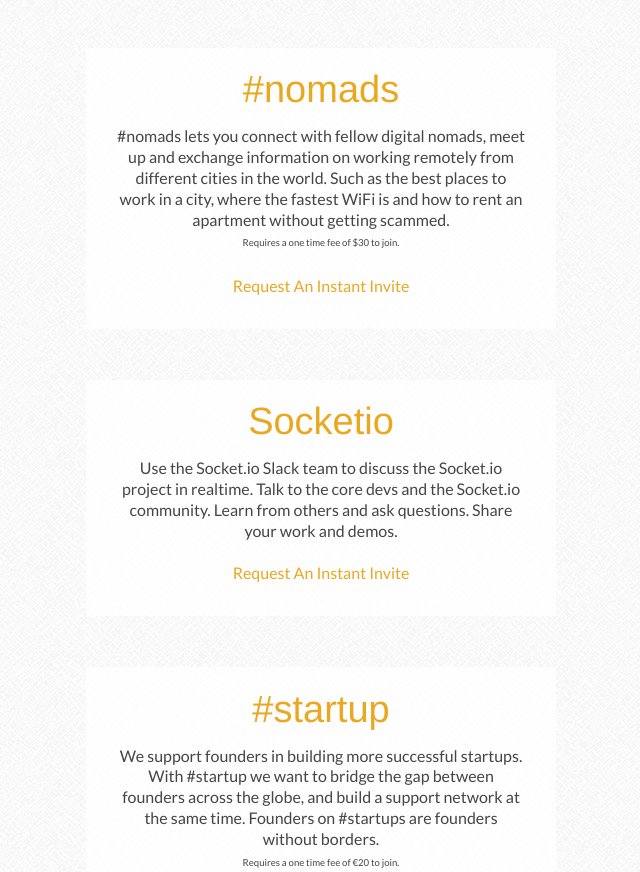
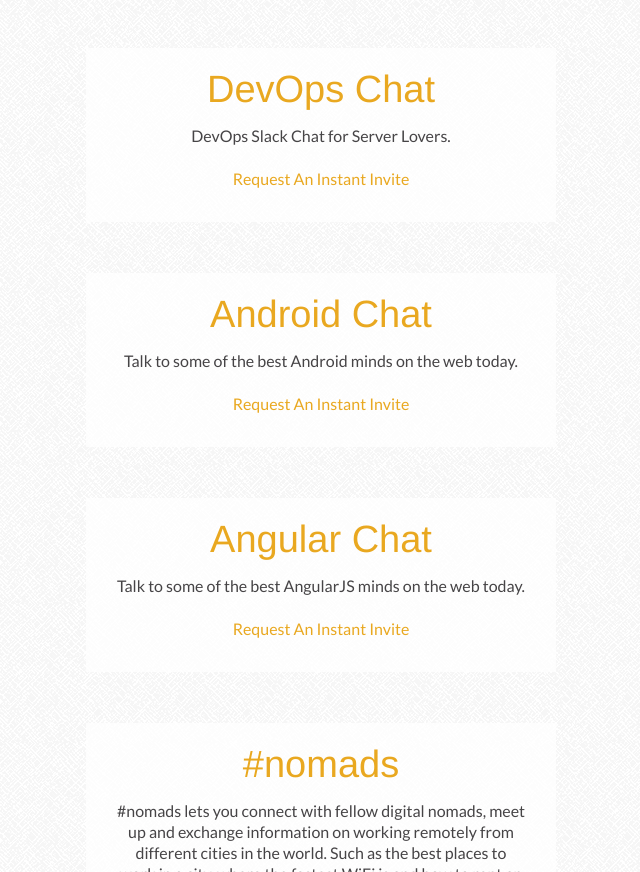
Before and after one commit to chrislentz/slackteams.io, a website: page index.html in a window 1280 px wide. Shown: the part 786-1658 px from the top of the page, without its empty margins (319-959 px from the left). Drawn offline with Linux system fonts and the light colour scheme.

Commit message:
Added AndroidChat, DevOpsChat and AngularChat to go with LaraChat.

```diff
--- a/index.html
+++ b/index.html
@@ -44,6 +44,30 @@
           <h3><a href="http://larachat.co/" target="_blank">Larachat</a></h3>
           <p>Larachat is a Slack Channel devoted to learning about Laravel - a pretty sweet PHP framework.</p>
           <a href="http://larachat.co/apply" target="_blank">Request An Instant Invite</a>
+        </div>
+
+        <!-- DevOpsChat -->
+        <a class="anchor" id="DevOpsChat"></a>
+        <div>
+          <h3><a href="http://devopschat.co/" target="_blank">DevOps Chat</a></h3>
+          <p>DevOps Slack Chat for Server Lovers.</p>
+          <a href="http://devopschat.co/join" target="_blank">Request An Instant Invite</a>
+        </div>
+
+        <!-- AndroidChat -->
+        <a class="anchor" id="AndroidChat"></a>
+        <div>
+          <h3><a href="http://androidchat.co/" target="_blank">Android Chat</a></h3>
+          <p>Talk to some of the best Android minds on the web today.</p>
+          <a href="http://androidchat.co/join" target="_blank">Request An Instant Invite</a>
+        </div>
+
+        <!-- AngularChat -->
+        <a class="anchor" id="AngularChat"></a>
+        <div>
+          <h3><a href="http://angularchat.co/" target="_blank">Angular Chat</a></h3>
+          <p>Talk to some of the best AngularJS minds on the web today.</p>
+          <a href="http://angularchat.co/join" target="_blank">Request An Instant Invite</a>
         </div>
 
         <!-- #nomads -->
```
